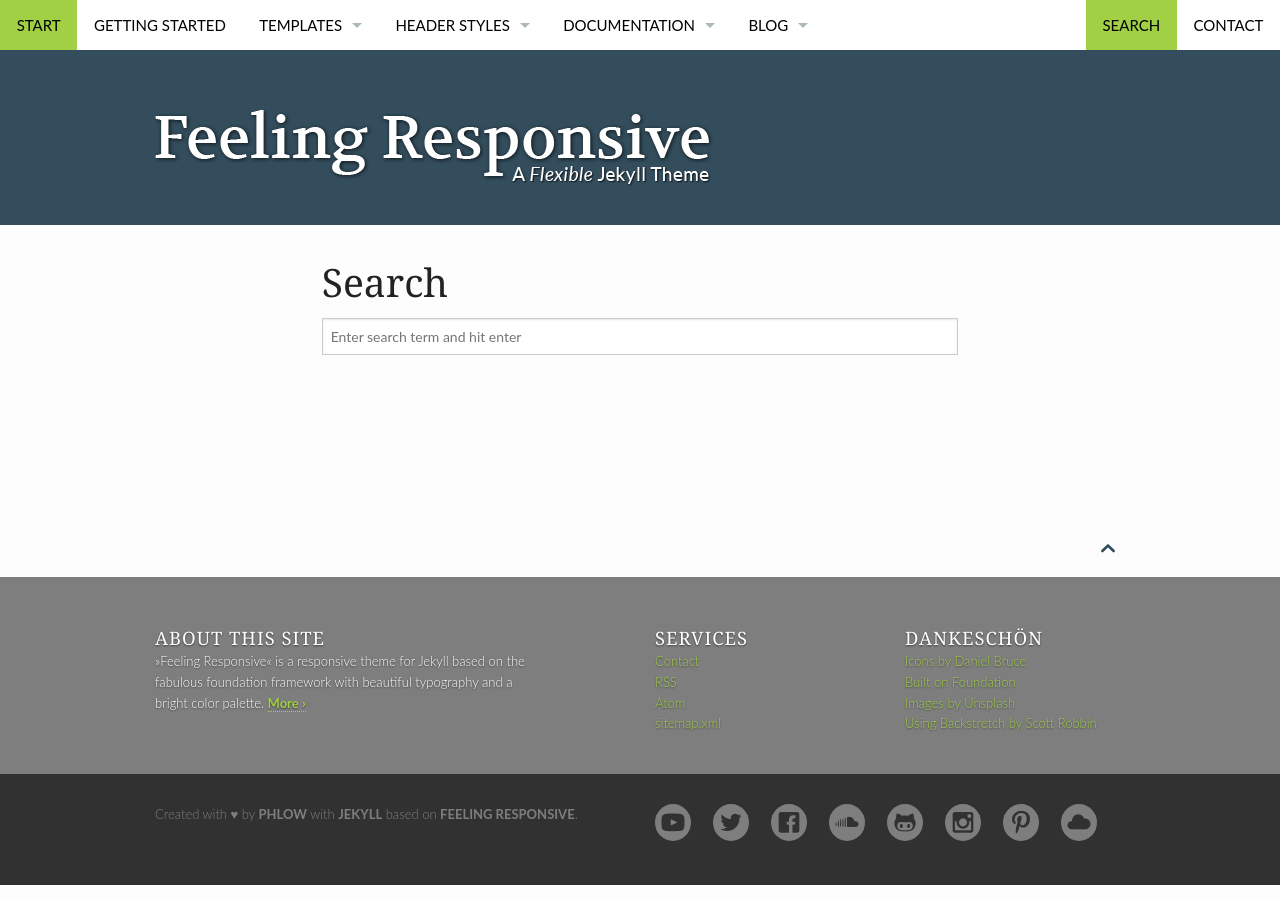
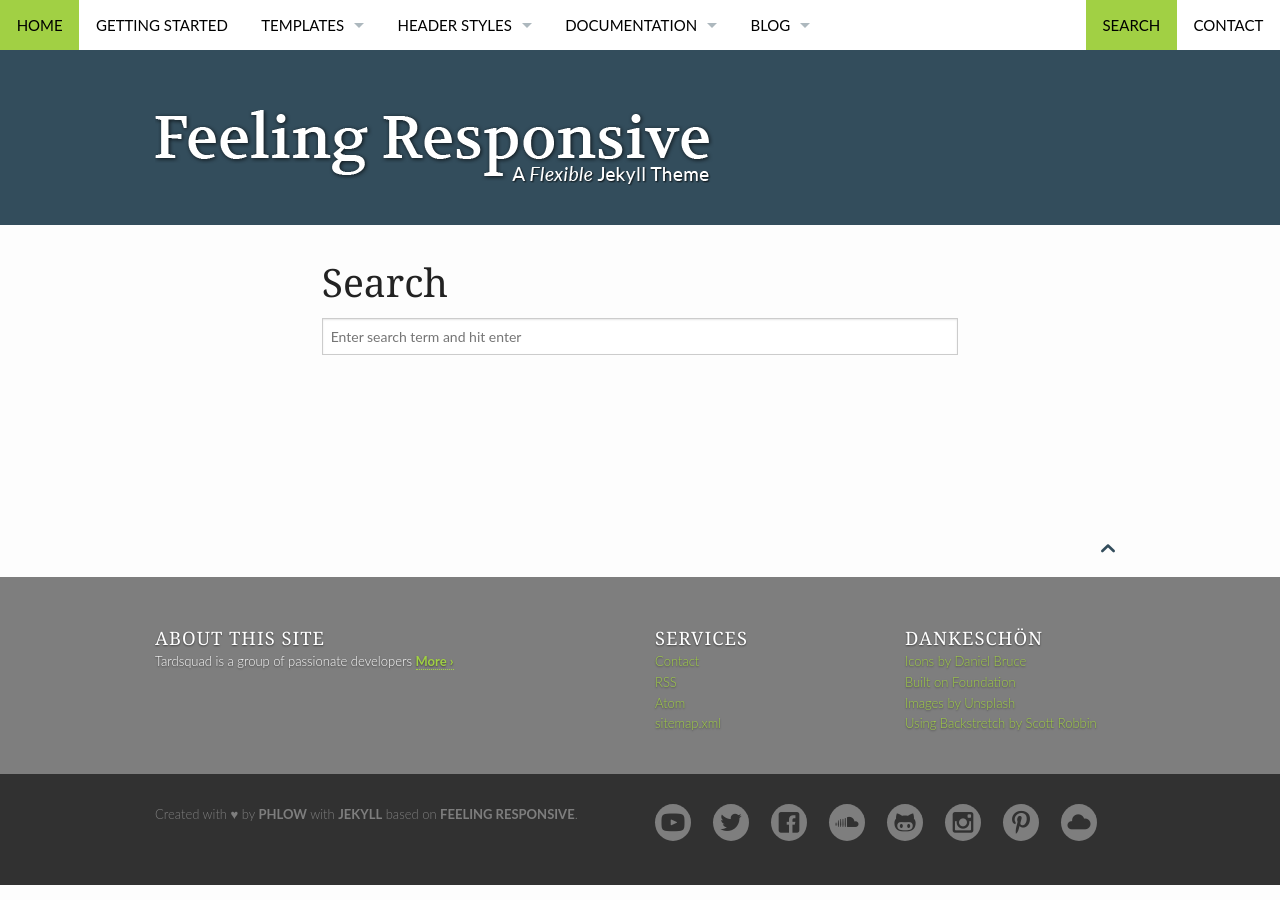
Before and after one commit to Tardsquad/tardsquad.github.io, a Jekyll site: the page built from pages/search.md, in a window 1280 px wide. Built offline with Jekyll 4.4.1, drawn with Linux system fonts in a browser that asks for light colours.

Commit message:
Changed base url

```diff
--- a/_config.yml
+++ b/_config.yml
@@ -8,15 +8,15 @@
 #                                                 /____/
 #
 # Title of your website
-title: "Feeling Responsive"
+title: "Tardsquad"
 
 
 # The slogan describes your website and is used on homepage in <title> and other important places
-slogan: "A Flexible Theme for Jekyll"
+slogan: "Tardsquad on Software"
 
 
 # The description is used on homepage and in the footer to quickly describe your website. Use a maximum of 150 characters for SEO-purposes.
-description: "»Feeling Responsive« is a responsive theme for Jekyll based on the fabulous foundation framework with beautiful typography and a bright color palette."
+description: "Tardsquad is a group of passionate developers"
 
 # Main author of the website
 # See > authors.yml
@@ -24,12 +24,12 @@ author: phlow
 
 # This URL is the main address for absolute links. Don't include a slash at the end.
 #
-url: 'https://phlow.github.io/feeling-responsive'
+url: ''
 baseurl: ''
 
 # This is for the editing function in _/includes/improve_content
 # Leave it empty if your site is not on GitHub/GitHub Pages
-improve_content: https://github.com/Phlow/feeling-responsive/edit/gh-pages
+improve_content: /edit/gh-pages
 
 # This URL points directly to the images directory making
 # things easier to link to images in posts and templates. It needs a slash at the end.
@@ -37,7 +37,7 @@ improve_content: https://github.com/Phlow/feeling-responsive/edit/gh-pages
 # Example: <img src="{{ site.urlimg }}{{ post.image.title }}" />
 # Markdown-Example for posts ![Image Text]({{ site.urlimg }}image.jpg)
 #
-urlimg: 'https://phlow.github.io/feeling-responsive/images/'
+urlimg: '/images/'
 
 
 # Logo size is 600x80 pixels
@@ -134,9 +134,9 @@ defaults:
 #   ___/ / /___/ /_/ /
 #  /____/_____/\____/    Verify Website to Webmaster Tools
 
-google_author:             "https://plus.google.com/u/0/118311555303973066167"
-google_site_verification:  "Vk0IOJ2jwG_qEoG7fuEXYqv0m2rLa8P778Fi_GrsgEQ"
-bing_webmastertools_id:    "0FB4C028ABCF07C908C54386ABD2D97F"
+#google_author:             "https://plus.google.com/u/0/118311555303973066167"
+#google_site_verification:  "Vk0IOJ2jwG_qEoG7fuEXYqv0m2rLa8P778Fi_GrsgEQ"
+#bing_webmastertools_id:    "0FB4C028ABCF07C908C54386ABD2D97F"
 # alexa_verify_id:         ""
 
 
@@ -196,7 +196,7 @@ og_description:                     "Feeling Responsive is built on the fabulous
 #
 # used in _includes/comments
 
-disqus_shortname: feelingresponsive
+#disqus_shortname: feelingresponsive
 
 
 #      _____
@@ -220,7 +220,7 @@ sass:
 #
 # used in _includes/footer_scripts
 
-google_analytics_tracking_id: UA-60112281-1
+#google_analytics_tracking_id: UA-60112281-1
 
 
 
--- a/_data/navigation.yml
+++ b/_data/navigation.yml
@@ -1,4 +1,4 @@
-- title: Start
+- title: Home
   url: "/"
   side: left
 
```
Also changed, not shown: 2 other files.
